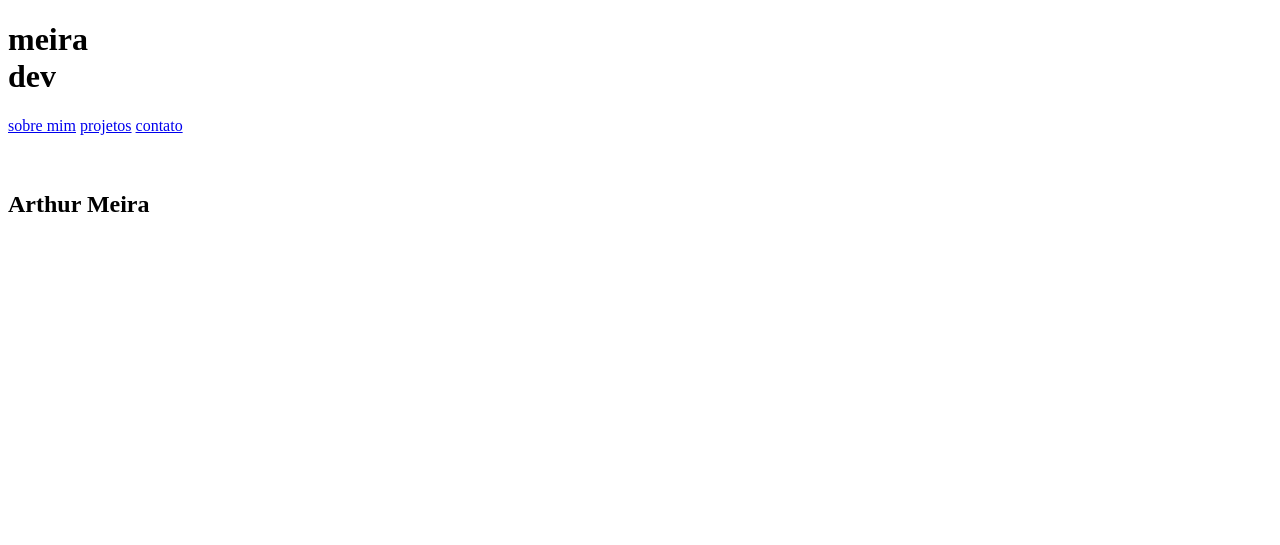
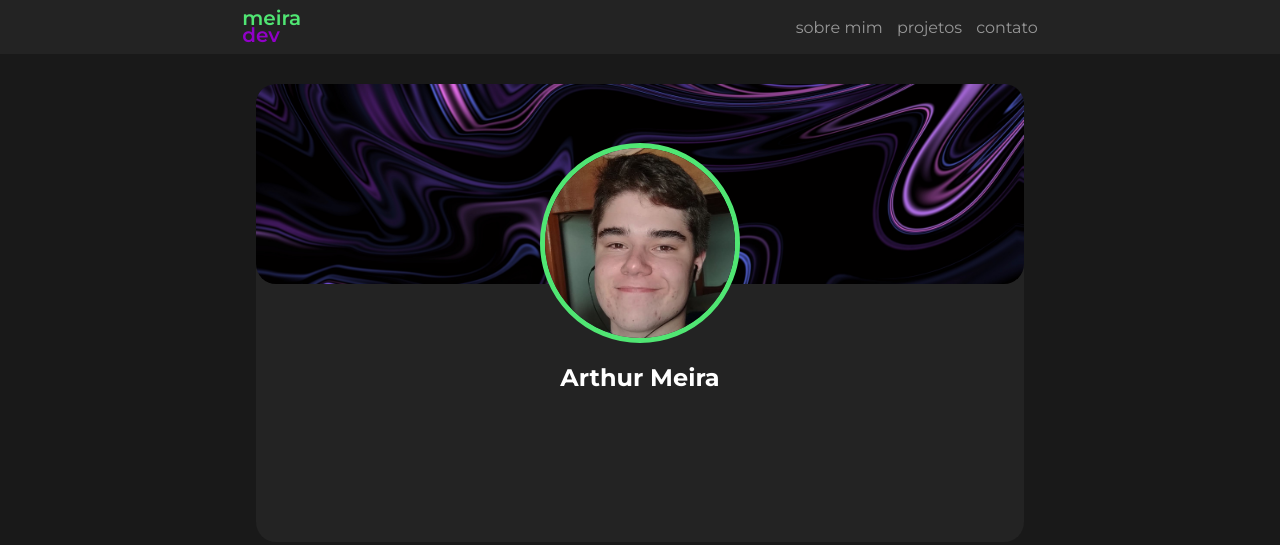
Before and after one commit to arthurmeira/portfolio, a plain HTML site: page index.html in a window 1280 px wide. Drawn offline with Linux system fonts and the light colour scheme; the site is published under a folder, as on GitHub Pages, so addresses that start at the root find nothing.

Commit message:
Update index.html

```diff
--- a/index.html
+++ b/index.html
@@ -4,7 +4,7 @@
     <meta charset="UTF-8">
     <meta http-equiv="X-UA-Compatible" content="IE=edge">
     <meta name="viewport" content="width=device-width, initial-scale=1.0">
-    <link rel="stylesheet" href="/CSS/style.css">
+    <link rel="stylesheet" href="CSS/style.css">
     <link rel="preconnect" href="https://fonts.googleapis.com">
     <link rel="preconnect" href="https://fonts.gstatic.com" crossorigin>
     <link href="https://fonts.googleapis.com/css2?family=Montserrat:wght@100;200;300;400;500;600;700;800;900&display=swap" rel="stylesheet">
@@ -31,12 +31,12 @@
     <main>
         <div class="container-main">
             <div class="banner">
-                <img src="/IMG/perfil-banner.jpg" alt="">
+                <img src="IMG/perfil-banner.jpg" alt="">
             </div>
             <div class="content">
 
                 <div class="perfil">
-                    <img src="/IMG/me.jpg" alt="">
+                    <img src="IMG/me.jpg" alt="">
                 </div>
 
                 <div class="bio">
```
